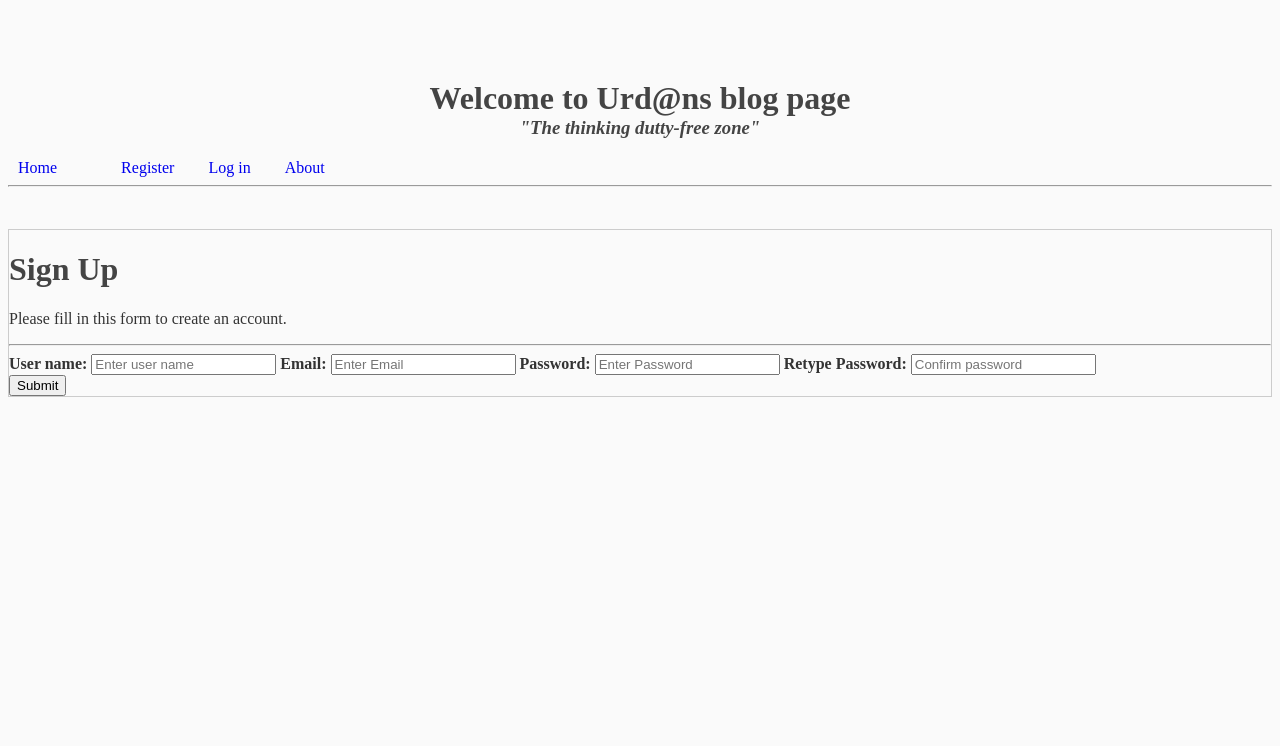
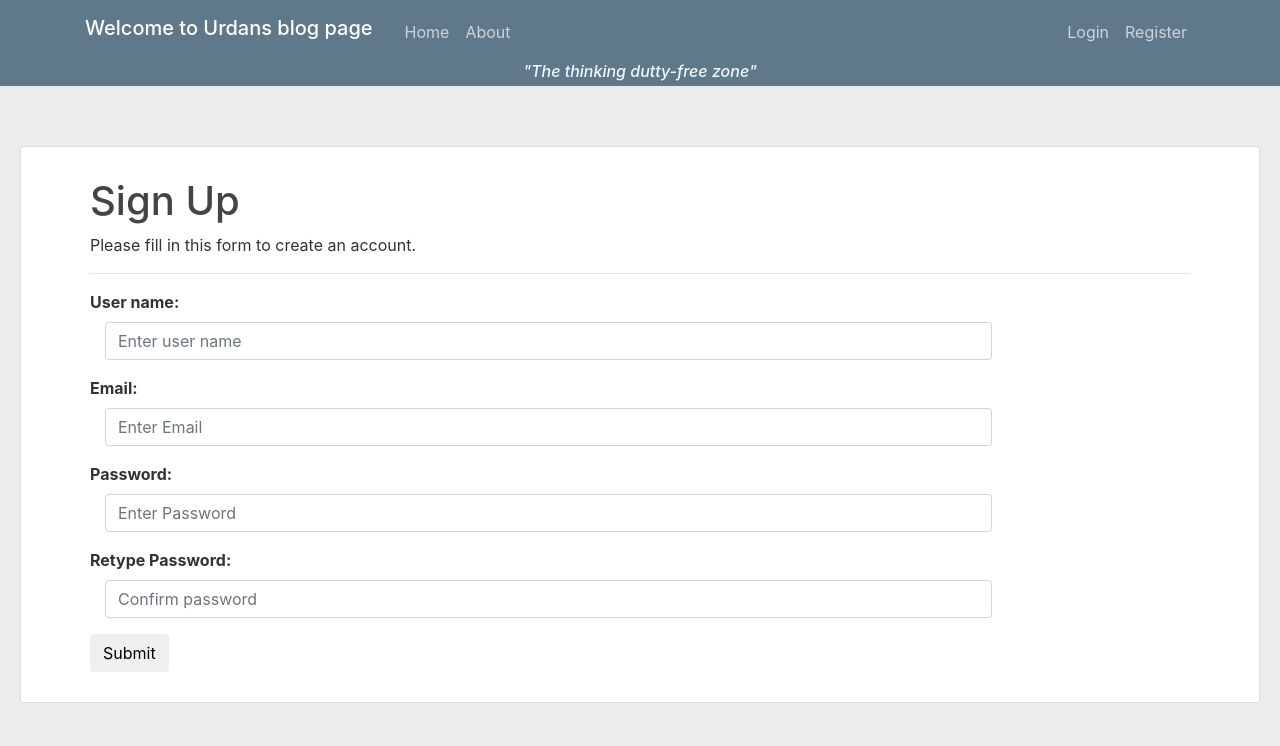
Before and after one commit to urdans/build-a-blog, a Flask app: page /register in a window 1280 px wide. Shown: the top 746 px of the page. Run offline with Flask 2, Linux system fonts and the light colour scheme; some libraries are stand-ins or nearby versions.

Commit message:
Fixed bugs, improved layout

```diff
--- a/main.py
+++ b/main.py
@@ -28,7 +28,8 @@ class Users(db.Model):
     password = db.Column(db.String(120), nullable=False)
     active = db.Column(db.Boolean)
     # posts = db.relationship('Posts', backref='thread')
-    posts = db.relationship('Posts', back_populates='user')
+    posts = db.relationship(
+        'Posts', order_by="desc(Posts.date)", back_populates='user')
 
     def __init__(self, name, email, password):
         self.name = name
@@ -44,7 +45,8 @@ class Threads(db.Model):
     id = db.Column(db.Integer, primary_key=True)
     title = db.Column(db.String(255), unique=True, nullable=False)
     active = db.Column(db.Boolean)
-    posts = db.relationship('Posts', back_populates='thread')
+    posts = db.relationship(
+        'Posts', order_by="desc(Posts.date)", back_populates='thread')
 
     def __init__(self, title):
         self.title = title
@@ -80,6 +82,10 @@ class Posts(db.Model):
 # some helper functions
 
 
+def Ordered_Post_by(order):
+    return Posts.query.order_by(order).all()
+
+
 def logged_user_name():
     if 'user' in session:
         logged_user = Users.query.filter_by(id=session['user']).first()
@@ -94,7 +100,7 @@ def register_online_user(username):
 
 def unregister_online_user(username):
     if username in Online_Users_List:
-        Online_Users_List.remove()
+        Online_Users_List.remove(username)
 
 
 def unregister_online_user_by_id(user_id):
@@ -123,18 +129,20 @@ app.jinja_env.globals.update(registered_users_count=registered_users_count)
 
 
 def user_exist(username):
-    if len(username.strip()) > 3:
-        user = Users.query.filter_by(name=username).first()
-        if user:
-            return user.id, user.password
+    un = username.strip()
+    user = Users.query.filter_by(name=un).first()
+    if user:
+        return user.id, user.password
 
 
 def validate_email(email):
-    if len(email.strip) > 4:  # like k@m.i
+    em = email.strip()
+    if len(em) > 4:  # like k@m.i
         match = re.search(
-            r'\b[A-Z0-9._%+-]+@[A-Z0-9.-]+\.[A-Z]{2,}\b', email, re.I)
+            r'\b[A-Z0-9._%+-]+@[A-Z0-9.-]+\.[A-Z]{2,}\b', em, re.I)
         if match:
             return match.group()
+    # return ""
 
 
 def validate_password(password, repeated_password):
@@ -154,6 +162,7 @@ def filter_bad_endpoints():
 
 @app.route("/")
 def main():
+    # Ordered_Post_by("date desc")
     return render_template("index.html", Posts=Posts)
 
 
@@ -250,18 +259,23 @@ def blog():
 def register():
     if request.method == 'POST':
         # we are trying to register a new user
+        user_name = request.form['username']
+        entered_email = request.form['email']
+        # check user length
+        if len(user_name) < 3:
+            flash("User name must be at least 3 characters long.", "error")
+            return render_template("signup.html", username_value=user_name, email_value=entered_email)
+
         # check the user availability
-        user_name = request.form['username']
         if user_exist(user_name):
             flash("User name not available.", "msg")
-            return render_template("signup.html", username_value=user_name)
+            return render_template("signup.html", username_value=user_name, email_value=entered_email)
 
         # check the email is valid
-        entered_email = request.form['email']
         validated_email = validate_email(entered_email)
-        if not validate_email:
+        if not validated_email:
             flash("Bad email address.", "error")
-            return render_template("signup.html", email_value=entered_email)
+            return render_template("signup.html", username_value=user_name, email_value=entered_email)
 
         # check the length of password. It doesnt have to be a complex one
         password = request.form['psw']
@@ -269,7 +283,7 @@ def register():
         validated_password = validate_password(password, repeated_password)
         if not validated_password:
             flash("Password must match and must be at least 5 characters long.", "error")
-            return render_template("signup.html")
+            return render_template("signup.html", username_value=user_name, email_value=entered_email)
 
         # at this point, all looks good to proceed creating the new user
         new_user = Users(user_name, validated_email, validated_password)
--- a/static/style.css
+++ b/static/style.css
@@ -1,3 +1,16 @@
+textarea {
+  margin-left: 2%;
+  color: #5a5a5a;
+  border-color: #e2e2e2;
+  border-width: 1px;
+  border-style: ridge;
+  font-family: 'Times New Roman', Times, serif;
+  padding: 10px;
+  width: 92%;
+  height: 100px;
+  resize: none;
+}
+
 hr {
   color: #444444;
 }
@@ -26,7 +39,8 @@ a {
 }
 
 body {
-    background: #fafafa;
+    /* background: #fafafa; */
+    background: #ececec;
     color: #333333;
     margin-top: 5rem;
   }
--- a/templates/base.html
+++ b/templates/base.html
@@ -5,6 +5,11 @@
     <meta charset="UTF-8">
     <meta name="viewport" content="width=device-width, initial-scale=1.0">
     <meta http-equiv="X-UA-Compatible" content="ie=edge">
+    <!-- Bootstrap CSS -->
+    <link rel="stylesheet" href="https://maxcdn.bootstrapcdn.com/bootstrap/4.0.0/css/bootstrap.min.css"
+    integrity="sha384-Gn5384xqQ1aoWXA+058RXPxPg6fy4IWvTNh0E263XmFcJlSAwiGgFAW/dAiS6JXm"
+    crossorigin="anonymous">
+
     <link href="/static/style.css" rel="stylesheet" type="text/css" />
     {% if logged_user_name() %}
         <title>Urd@ns blog - {{logged_user_name()}}</title>
@@ -22,13 +27,39 @@
 </head>
 
 <body>
-    <div>
-        <h1 class="maintitle nomargin">Welcome to Urd@ns blog page</h1>
-        <h3 class="submaintitle"><i>"The thinking dutty-free zone"</i></h3>
-        <div class="toplink noblock">
+
+    <header class="site-header">
+        <nav class="navbar navbar-expand-md navbar-dark bg-steel fixed-top">
+            <div class="container">
+                <h1 class="navbar-brand mr-4">Welcome to Urdans blog page</h1>
+                <div class="navbar-nav mr-auto">
+                    <a class="nav-item nav-link" href="/">Home</a>
+                    <a class="nav-item nav-link" href="/about">About</a>
+                    {% if logged_user_name() %}
+                        <a class="nav-item nav-link" href="/myposts">My posts</a>
+                        <a class="nav-item nav-link" href="/newpost">New posts</a>
+                    {% endif %}
+                </div>
+                <div class="navbar-nav">
+                    {% if logged_user_name() %}
+                        <a class="nav-item nav-link" href="/logout">Logout</a>
+                    {% else %}
+                        <a class="nav-item nav-link" href="/login">Login</a>
+                        <a class="nav-item nav-link" href="/register">Register</a>
+                    {% endif %}
+                </div>
+            </div>
+        </nav>
+        <h6 class="submaintitle" style="margin-top: -18px; padding-bottom: 5px; color: aliceblue; background-color: #5f788a"><i>"The thinking dutty-free zone"</i></h3>
+    </header>
+
+    <!-- <div> -->
+        <!-- <h1 class="maintitle nomargin">Welcome to Urd@ns blog page</h1> -->
+        <!-- <h3 class="submaintitle"><i>"The thinking dutty-free zone"</i></h3> -->
+        <!-- <div class="toplink noblock">
             <a href="/">Home</a>
-        </div>
-        {% if logged_user_name() %}
+        </div> -->
+        <!-- {# {% if logged_user_name() %}
             <div class="toplink noblock">
                 <a href="/myposts">My posts</a>
             </div>
@@ -54,9 +85,9 @@
 
         <div class="toplink noblock">
             <a href="/about">About</a>
-        </div>
-    </div>
-    <hr>
+        </div> #}-->
+    <!-- </div> -->
+    <!-- <hr> -->
     <br>
     {% with messages = get_flashed_messages(with_categories=True) %}
         <ul>
--- a/templates/signup.html
+++ b/templates/signup.html
@@ -2,13 +2,13 @@
 
 {% block content%}
 
-{% if loggin %}
-<form action="/login" method="post" style="border:1px solid #ccc">
-{% else %}
-<form action="/register" method="post" style="border:1px solid #ccc">
-{% endif %}
-    <div class="mainblock">
-        <div class="container">
+<article class="media content-section" style="margin-left: 20px;margin-right: 20px;">
+    <div class="container" style="border: none; padding: 20px;">
+    {% if loggin %}
+        <form class="form-horizontal" action="/login" method="post" >
+    {% else %}
+        <form class="form-horizontal" action="/register" method="post" >
+    {% endif %}
             {% if loggin %}
                 <h1>Log In</h1>
                 <p>Please fill in your credentials.</p>
@@ -18,25 +18,39 @@
             {% endif %}
 
             <hr>
-            <label for="username"><b>User name:</b></label>
-            <input type="text" value="{{username_value}}" placeholder="Enter user name" name="username">
-
+            <div class="form-group">
+                <label class="control-label" for="username"><b>User name:</b></label>
+                <div class="col-sm-10">
+                    <input class="form-control" type="text" value="{{username_value}}" placeholder="Enter user name" name="username">
+                </div>
+            </div>
             {% if not loggin %}
-                <label for="email"><b>Email:</b></label>
-                <input type="text" value="{{email_value}}" placeholder="Enter Email" name="email">
+            <div class="form-group">
+                <label class="control-label" for="email"><b>Email:</b></label>
+                <div class="col-sm-10">
+                    <input class="form-control" type="text" value="{{email_value}}" placeholder="Enter Email" name="email">
+                </div>
+            </div>
             {% endif %}
-
-            <label for="psw"><b>Password:</b></label>
-            <input type="password" placeholder="Enter Password" name="psw">
+            <div class="form-group">
+                <label class="control-label" for="psw"><b>Password:</b></label>
+                <div class="col-sm-10">
+                    <input class="form-control" type="password" placeholder="Enter Password" name="psw">
+                </div>
+            </div>
             {% if not loggin %}
-                <label for="psw-repeat"><b>Retype Password:</b></label>
-                <input type="password" placeholder="Confirm password" name="repsw">
+                <div class="form-group">
+                    <label class="control-label" for="psw-repeat"><b>Retype Password:</b></label>
+                    <div class="col-sm-10">
+                        <input class="form-control" type="password" placeholder="Confirm password" name="repsw">
+                    </div>
+                </div>
             {% endif %}
 
             <div class="clearfix">
-                <button type="submit" class="signupbtn">Submit</button>
+                <button type="submit" class="btn btn-default">Submit</button>
             </div>
-        </div>
+        </form>
     </div>
-</form>
+</article>
 {% endblock %}
--- a/templates/threads.html
+++ b/templates/threads.html
@@ -2,10 +2,10 @@
 
 {% block content %}
     <br>
-    <article class="media content-section">
-        <div class="media-body">
+    <article class="media content-section" style="margin-left: 20px;margin-right: 20px;">
+        <div class="media-body" style="margin-left: 20px;">
             <div class="article-metadata">
-                <h1><i>{{thread.title}}</i></h1>
+                <h3><i>{{thread.title}}</i></h3>
             </div>
                 {% for post in thread.posts %}
                     <a class="mr-2" href="/blog?userid={{post.user_id}}">{{post.user.name}}</a>
```
Also changed, not shown: templates/about.html (+2 -6 lines), templates/blog.html (+4 -4 lines), templates/index.html (+5 -5 lines), templates/newpost.html (+7 -5 lines), templates/userblogs.html (+4 -4 lines).
